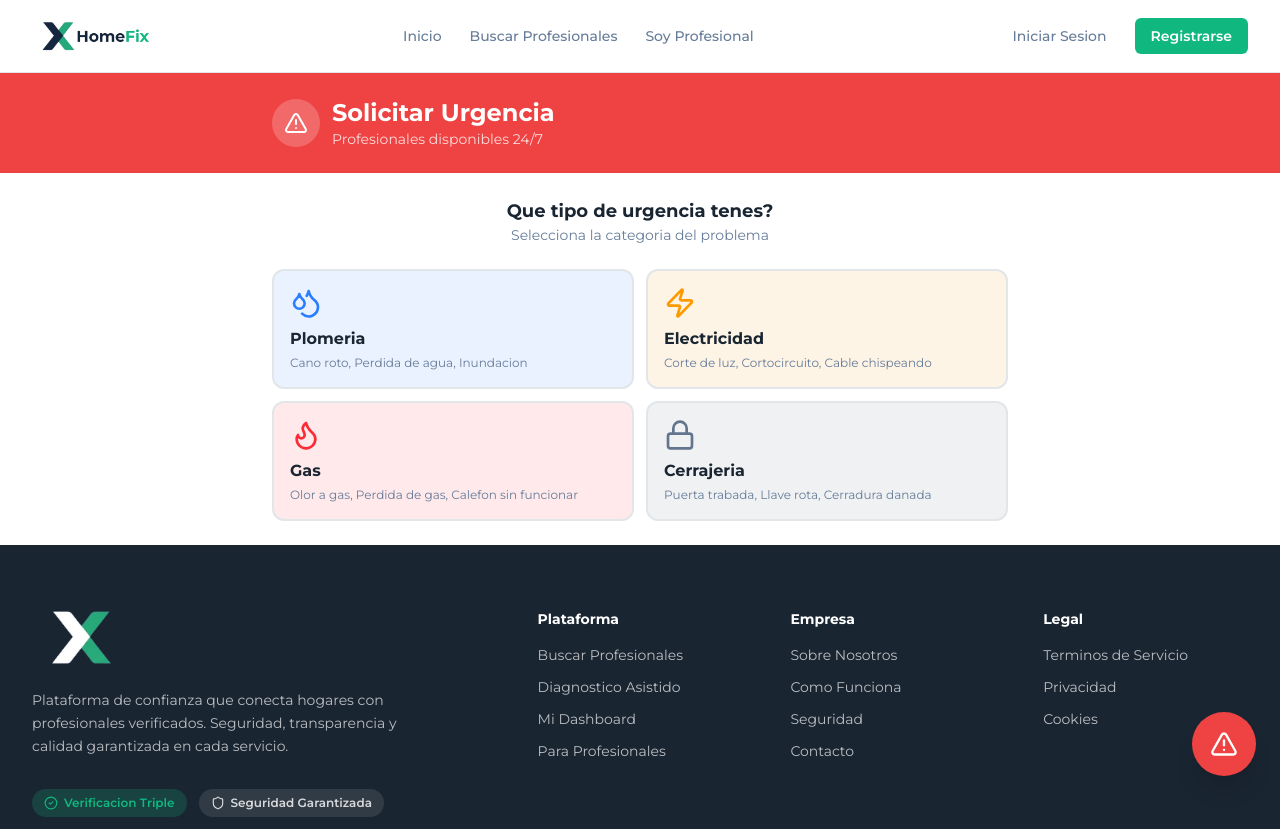
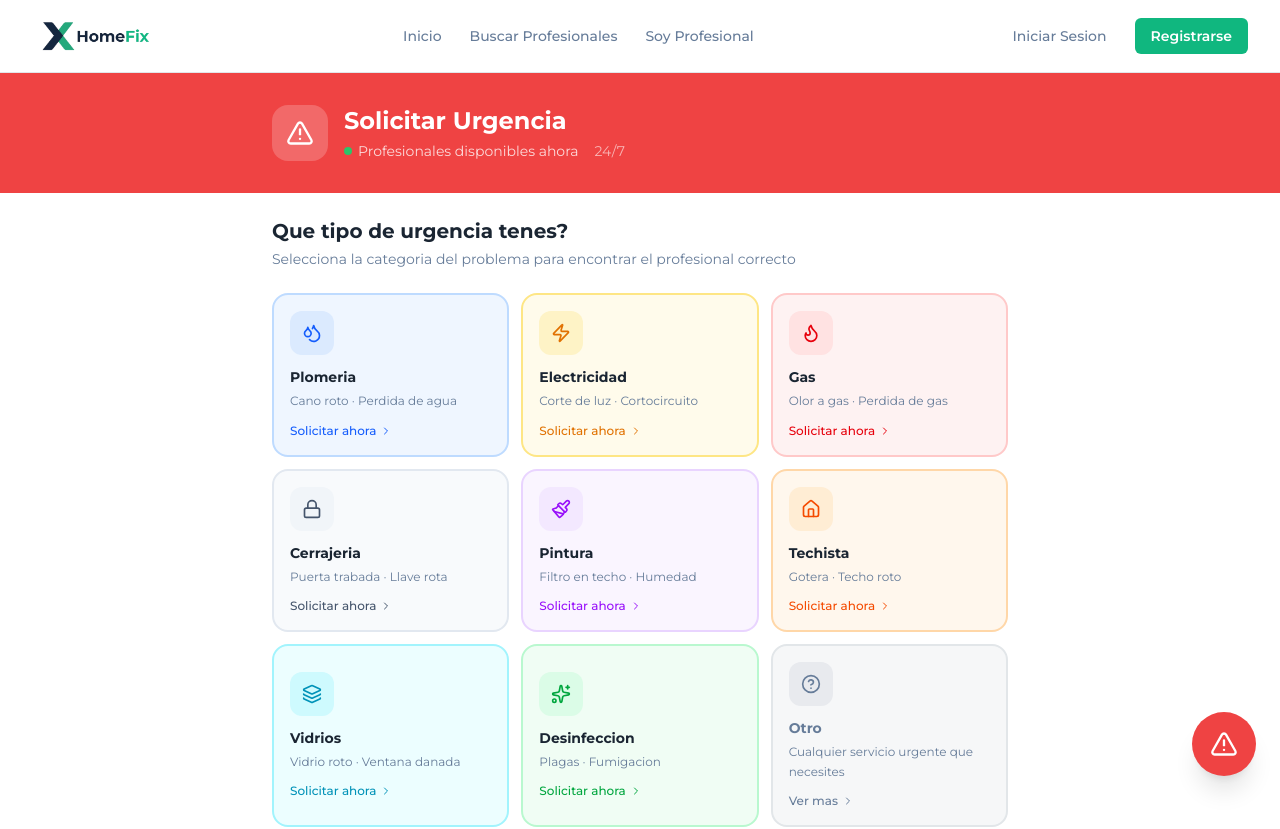
Before and after one commit to MartinMeza22/HomeFix, a Next.js app: page /urgencias/cliente in a window 1280 px wide. Shown: the top 829 px of the page. Built offline with nearby package versions, Linux system fonts and the light colour scheme.

Commit message:
feat: enhance urgency types and UI updates for client page
Co-authored-by: Martin Meza <165718426+MartinMeza22@users.noreply.github.com>

```diff
--- a/app/urgencias/cliente/page.tsx
+++ b/app/urgencias/cliente/page.tsx
@@ -19,15 +19,106 @@ import {
   Lock,
   ChevronRight,
   Star,
-  Shield
+  Shield,
+  Paintbrush,
+  Home,
+  Layers,
+  Sparkles,
+  HelpCircle
 } from 'lucide-react'
 
 // Tipos de urgencia disponibles
 const TIPOS_URGENCIA = [
-  { id: 'plomeria', nombre: 'Plomeria', icono: Droplets, color: 'text-blue-500', bgColor: 'bg-blue-500/10', ejemplos: ['Cano roto', 'Perdida de agua', 'Inundacion'] },
-  { id: 'electricidad', nombre: 'Electricidad', icono: Zap, color: 'text-amber-500', bgColor: 'bg-amber-500/10', ejemplos: ['Corte de luz', 'Cortocircuito', 'Cable chispeando'] },
-  { id: 'gas', nombre: 'Gas', icono: Flame, color: 'text-red-500', bgColor: 'bg-red-500/10', ejemplos: ['Olor a gas', 'Perdida de gas', 'Calefon sin funcionar'] },
-  { id: 'cerrajeria', nombre: 'Cerrajeria', icono: Lock, color: 'text-slate-500', bgColor: 'bg-slate-500/10', ejemplos: ['Puerta trabada', 'Llave rota', 'Cerradura danada'] },
+  {
+    id: 'plomeria',
+    nombre: 'Plomeria',
+    icono: Droplets,
+    color: 'text-blue-600',
+    bgColor: 'bg-blue-50',
+    borderColor: 'border-blue-200 hover:border-blue-400',
+    iconBg: 'bg-blue-100',
+    ejemplos: ['Cano roto', 'Perdida de agua', 'Inundacion']
+  },
+  {
+    id: 'electricidad',
+    nombre: 'Electricidad',
+    icono: Zap,
+    color: 'text-amber-600',
+    bgColor: 'bg-amber-50',
+    borderColor: 'border-amber-200 hover:border-amber-400',
+    iconBg: 'bg-amber-100',
+    ejemplos: ['Corte de luz', 'Cortocircuito', 'Cable chispeando']
+  },
+  {
+    id: 'gas',
+    nombre: 'Gas',
+    icono: Flame,
+    color: 'text-red-600',
+    bgColor: 'bg-red-50',
+    borderColor: 'border-red-200 hover:border-red-400',
+    iconBg: 'bg-red-100',
+    ejemplos: ['Olor a gas', 'Perdida de gas', 'Calefon roto']
+  },
+  {
+    id: 'cerrajeria',
+    nombre: 'Cerrajeria',
+    icono: Lock,
+    color: 'text-slate-600',
+    bgColor: 'bg-slate-50',
+    borderColor: 'border-slate-200 hover:border-slate-400',
+    iconBg: 'bg-slate-100',
+    ejemplos: ['Puerta trabada', 'Llave rota', 'Cerradura danada']
+  },
+  {
+    id: 'pintura',
+    nombre: 'Pintura',
+    icono: Paintbrush,
+    color: 'text-purple-600',
+    bgColor: 'bg-purple-50',
+    borderColor: 'border-purple-200 hover:border-purple-400',
+    iconBg: 'bg-purple-100',
+    ejemplos: ['Filtro en techo', 'Humedad', 'Pintura urgente']
+  },
+  {
+    id: 'techista',
+    nombre: 'Techista',
+    icono: Home,
+    color: 'text-orange-600',
+    bgColor: 'bg-orange-50',
+    borderColor: 'border-orange-200 hover:border-orange-400',
+    iconBg: 'bg-orange-100',
+    ejemplos: ['Gotera', 'Techo roto', 'Filtracion de lluvia']
+  },
+  {
+    id: 'vidrios',
+    nombre: 'Vidrios',
+    icono: Layers,
+    color: 'text-cyan-600',
+    bgColor: 'bg-cyan-50',
+    borderColor: 'border-cyan-200 hover:border-cyan-400',
+    iconBg: 'bg-cyan-100',
+    ejemplos: ['Vidrio roto', 'Ventana danada', 'Espejo roto']
+  },
+  {
+    id: 'desinfeccion',
+    nombre: 'Desinfeccion',
+    icono: Sparkles,
+    color: 'text-green-600',
+    bgColor: 'bg-green-50',
+    borderColor: 'border-green-200 hover:border-green-400',
+    iconBg: 'bg-green-100',
+    ejemplos: ['Plagas', 'Fumigacion', 'Limpieza profunda']
+  },
+  {
+    id: 'otro',
+    nombre: 'Otro',
+    icono: HelpCircle,
+    color: 'text-muted-foreground',
+    bgColor: 'bg-muted/40',
+    borderColor: 'border-border hover:border-primary/40',
+    iconBg: 'bg-muted',
+    ejemplos: ['Cualquier otro servicio urgente']
+  },
 ]
 
 // Profesionales disponibles para urgencias (mock)
@@ -110,15 +201,21 @@ export default function UrgenciasClientePage() {
       <Navbar />
 
       {/* Header */}
-      <div className="bg-destructive py-6">
+      <div className="bg-destructive py-8">
         <div className="max-w-3xl mx-auto px-4">
-          <div className="flex items-center gap-3">
-            <div className="w-12 h-12 bg-white/20 rounded-full flex items-center justify-center">
-              <AlertTriangle className="w-6 h-6 text-white" />
+          <div className="flex items-center gap-4">
+            <div className="w-14 h-14 bg-white/20 rounded-2xl flex items-center justify-center flex-shrink-0">
+              <AlertTriangle className="w-7 h-7 text-white" />
             </div>
             <div>
               <h1 className="text-2xl font-bold text-white">Solicitar Urgencia</h1>
-              <p className="text-white/80 text-sm">Profesionales disponibles 24/7</p>
+              <div className="flex items-center gap-4 mt-1">
+                <span className="flex items-center gap-1.5 text-white/80 text-sm">
+                  <div className="w-2 h-2 rounded-full bg-green-400 animate-pulse" />
+                  Profesionales disponibles ahora
+                </span>
+                <span className="text-white/60 text-sm">24/7</span>
+              </div>
             </div>
           </div>
         </div>
@@ -128,29 +225,52 @@ export default function UrgenciasClientePage() {
 
         {/* Step: Seleccionar tipo */}
         {step === 'tipo' && (
-          <div className="space-y-4">
-            <div className="text-center mb-6">
-              <h2 className="text-lg font-bold text-foreground">Que tipo de urgencia tenes?</h2>
-              <p className="text-sm text-muted-foreground">Selecciona la categoria del problema</p>
+          <div>
+            <div className="mb-6">
+              <h2 className="text-xl font-bold text-foreground">Que tipo de urgencia tenes?</h2>
+              <p className="text-sm text-muted-foreground mt-1">Selecciona la categoria del problema para encontrar el profesional correcto</p>
             </div>
 
-            <div className="grid grid-cols-2 gap-3">
+            <div className="grid grid-cols-2 sm:grid-cols-3 gap-3">
               {TIPOS_URGENCIA.map((tipo) => {
                 const Icon = tipo.icono
+                const isOtro = tipo.id === 'otro'
                 return (
                   <button
                     key={tipo.id}
                     onClick={() => handleSelectTipo(tipo.id)}
-                    className={`p-4 rounded-xl border-2 border-border hover:border-primary/50 transition-all text-left ${tipo.bgColor}`}
+                    className={`
+                      group p-4 rounded-2xl border-2 transition-all text-left
+                      ${tipo.bgColor} ${tipo.borderColor}
+                      ${isOtro ? 'sm:col-span-1' : ''}
+                      hover:shadow-md hover:-translate-y-0.5 active:translate-y-0
+                    `}
                   >
-                    <Icon className={`w-8 h-8 ${tipo.color} mb-2`} />
-                    <h3 className="font-bold text-foreground">{tipo.nombre}</h3>
-                    <p className="text-xs text-muted-foreground mt-1">
-                      {tipo.ejemplos.join(', ')}
+                    <div className={`w-11 h-11 ${tipo.iconBg} rounded-xl flex items-center justify-center mb-3`}>
+                      <Icon className={`w-5 h-5 ${tipo.color}`} />
+                    </div>
+                    <h3 className={`font-bold text-sm ${isOtro ? 'text-muted-foreground' : 'text-foreground'}`}>
+                      {tipo.nombre}
+                    </h3>
+                    <p className="text-xs text-muted-foreground mt-1 leading-relaxed">
+                      {isOtro ? 'Cualquier servicio urgente que necesites' : tipo.ejemplos.slice(0, 2).join(' · ')}
                     </p>
+                    <div className="flex items-center gap-1 mt-3">
+                      <span className={`text-xs font-medium ${isOtro ? 'text-muted-foreground' : tipo.color}`}>
+                        {isOtro ? 'Ver mas' : 'Solicitar ahora'}
+                      </span>
+                      <ChevronRight className={`w-3 h-3 ${isOtro ? 'text-muted-foreground' : tipo.color} group-hover:translate-x-0.5 transition-transform`} />
+                    </div>
                   </button>
                 )
               })}
+            </div>
+
+            <div className="mt-6 flex items-center gap-3 p-4 bg-muted/40 rounded-xl border border-border">
+              <Shield className="w-5 h-5 text-primary flex-shrink-0" />
+              <p className="text-xs text-muted-foreground">
+                Todos los profesionales estan verificados, asegurados y con antecedentes comprobados.
+              </p>
             </div>
           </div>
         )}
```
